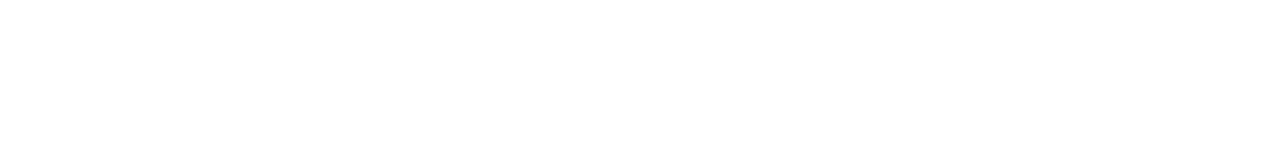
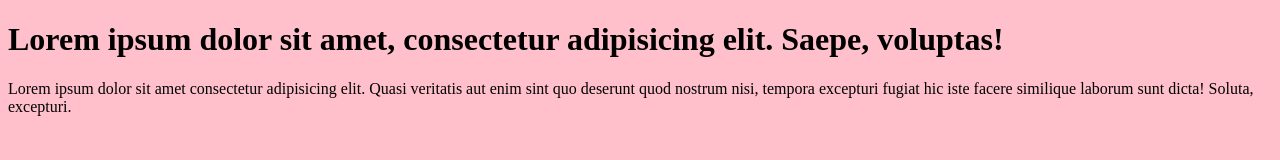
Before and after one commit to anirudhtri/first_website, a plain HTML site: page index.html in a window 1280 px wide. Drawn offline with Linux system fonts and the light colour scheme.

Commit message:
Practice

```diff
--- a/index.html
+++ b/index.html
@@ -10,7 +10,8 @@
 
 
 <body>
-
+    <h1>Lorem ipsum dolor sit amet, consectetur adipisicing elit. Saepe, voluptas!</h1>
+    Lorem ipsum dolor sit amet consectetur adipisicing elit. Quasi veritatis aut enim sint quo deserunt quod nostrum nisi, tempora excepturi fugiat hic iste facere similique laborum sunt dicta! Soluta, excepturi.
 </body>
 
 
--- a/style.css
+++ b/style.css
@@ -0,0 +1,3 @@
+body {
+    background-color: pink;
+}
```
